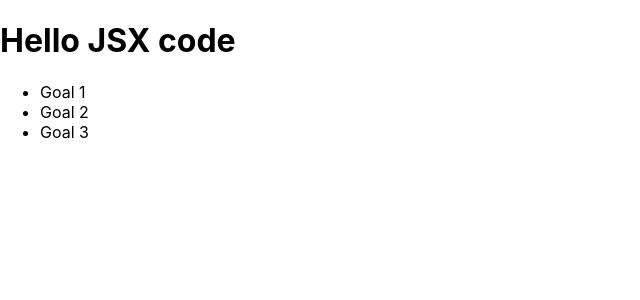
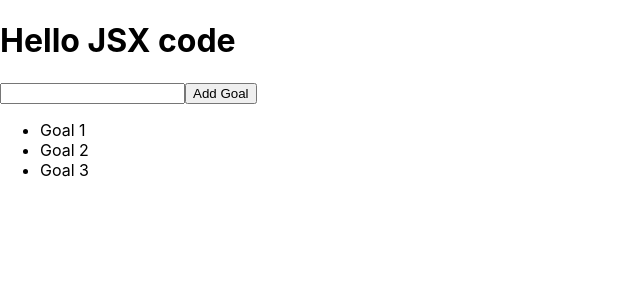
Before and after one commit to ilamkar/ReactExamples, a React (Create React App) app: page / in a window 1280 px wide. Shown: the top 300 px of the page, without its empty margins (0-640 px from the left). Built offline with nearby package versions, Linux system fonts and the light colour scheme.

Commit message:
add new goal in diffrent component

```diff
--- a/src/App.js
+++ b/src/App.js
@@ -1,7 +1,8 @@
 import React from 'react';
 import logo from './logo.svg';
 import './App.css';
-import GoalList from './components/GoalList';
+import GoalList from './components/GoalList/GoalList';
+import NewGoal from './components/NewGoal/NewGoal';
 
 /*class App extends React.Component{
   render(){
@@ -20,6 +21,7 @@ const App = () =>{
   return  (
     <div>
       <h1>Hello JSX code</h1>
+      <NewGoal/>
     <GoalList goals={courseGoals}/>
      </div>
   );
--- /dev/null
+++ b/src/components/NewGoal/NewGoal.js
@@ -0,0 +1,11 @@
+import React from 'react';
+
+const b=()=>{
+
+    return <form>
+        <input type="text"/>
+        <button>Add Goal</button>
+    </form>
+}
+
+ export default b;
```
Also changed, not shown: src/components/GoalList/GoalList.js (renamed from src/components/GoalList.js).
